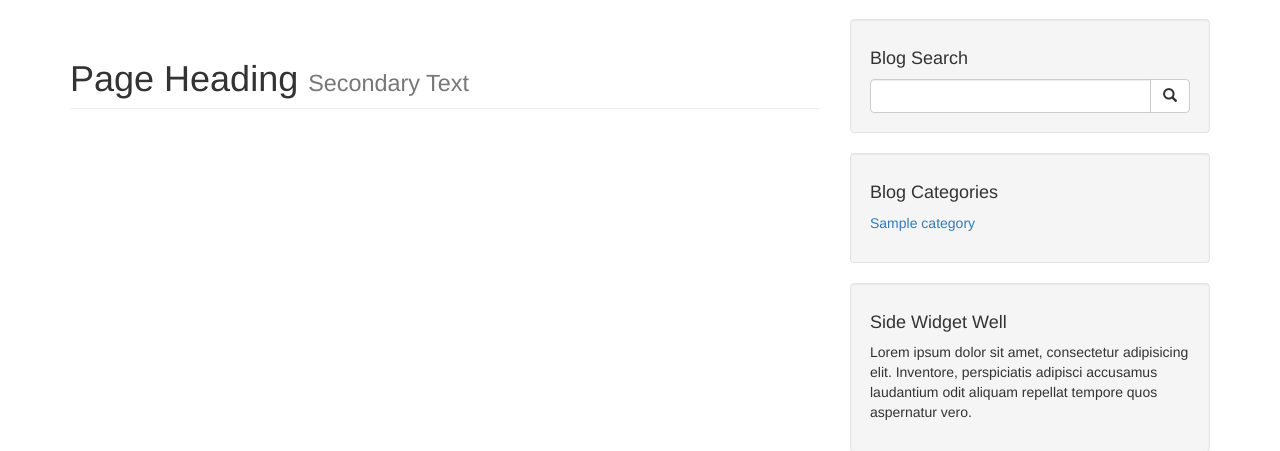
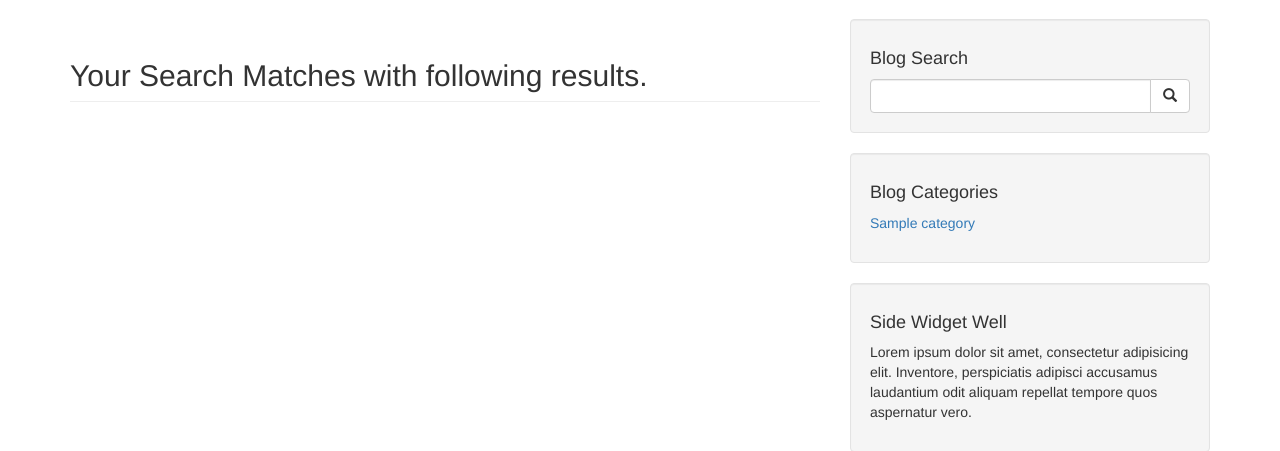
Before and after one commit to dev1203/PHP-CMS-PROJECT, a PHP site: page /search.php in a window 1280 px wide. Shown: the part 51-502 px from the top of the page. Run offline with PHP 8.4, Linux system fonts and the light colour scheme; tables that the repository leaves empty or names only in its code hold one stand-in row (values such as "Sample post").

Commit message:
SQL Injection Prevented

```diff
--- a/css/blog-home.css
+++ b/css/blog-home.css
@@ -11,3 +11,10 @@
 footer {
     margin: 50px 0;
 }
+
+.noresult{
+    position: fixed;
+    top:50%;
+    left: 30%;
+    transform: translate(-50%,-50%);
+}
--- a/includes/header.php
+++ b/includes/header.php
@@ -1,3 +1,4 @@
+<?php include "includes/db.php"; ?>
 <!DOCTYPE html>
 <html lang="en">
 
--- /dev/null
+++ b/includes/noresults.php
@@ -0,0 +1,3 @@
+<?php  include "includes/sidebar.php";?>
+
+<h1 class="noresult">Sorry No Results Were Found</h1>
--- a/includes/sidebar.php
+++ b/includes/sidebar.php
@@ -5,7 +5,7 @@
         <h4>Blog Search</h4>
         <form action="search.php" method="post">
             <div class="input-group">
-                <input type="text" class="form-control" name="search">
+                <input type="text" class="form-control" name="search_post_with_tags">
                 <span class="input-group-btn">
                 <button class="btn btn-default" type="submit" name="submit">
                     <span class="glyphicon glyphicon-search"></span>
--- a/search.php
+++ b/search.php
@@ -1,24 +1,31 @@
-<?php include "includes/db.php"; ?>
+<!--  Header  -->
 <?php include "includes/header.php"; ?>
+
+<!--  Navigation  -->
 <?php include "includes/navigation.php";  ?>
+
 <div class="container">
     <div class="row">
         <!-- Blog Entries Column -->
         <div class="col-md-8">
-
-            <h1 class="page-header">
-                Page Heading
-                <small>Secondary Text</small>
-            </h1>
+            <h2 class="page-header">
+                Your Search Matches with following results.
+            </h2>
         </div>
             <?php
-            if(isset($_POST['search'])){
-                $search = $_POST['search'];
-                $query = "SELECT * FROM posts WHERE post_tags LIKE '%$search%'";
-                $result = mysqli_query($connection,$query);
-                print_query($result);
+            if(isset($_POST['search_post_with_tags'])){
+                $search_tags = $_POST['search_post_with_tags'];
+                $search_tags = mysqli_real_escape_string($connection,$search_tags);
+                $query_tags = "SELECT * FROM posts WHERE ";
+                $query_tags .= "post_tags LIKE '%$search_tags%'";
+                $result = mysqli_query($connection,$query_tags);
+                if(mysqli_num_rows($result)==0) {
+                    die(include "includes/noresults.php");
+                }
+                else{
+                    print_query($result);
+                }
             }
-
             ?>
         <!-- Blog Sidebar Widgets Column -->
         <?php  include "includes/sidebar.php";?>
@@ -53,11 +60,8 @@
             <p><?php  echo $content ?></p>
             <a class="btn btn-primary" href="post.php?id=<?php echo $post_id ?>">Read More <span class="glyphicon glyphicon-chevron-right"></span></a>
             <hr>
-            <?php
-        }
-        ?>
+  <?php } ?>
     </div>
-<?php
-}
-?>
+<?php } ?>
+
 <?php include "includes/footer.php"; ?>
```
Also changed, not shown: includes/404.php (added, +8 -0 lines), index.php (+5 -12 lines), post.php (+24 -6 lines).
